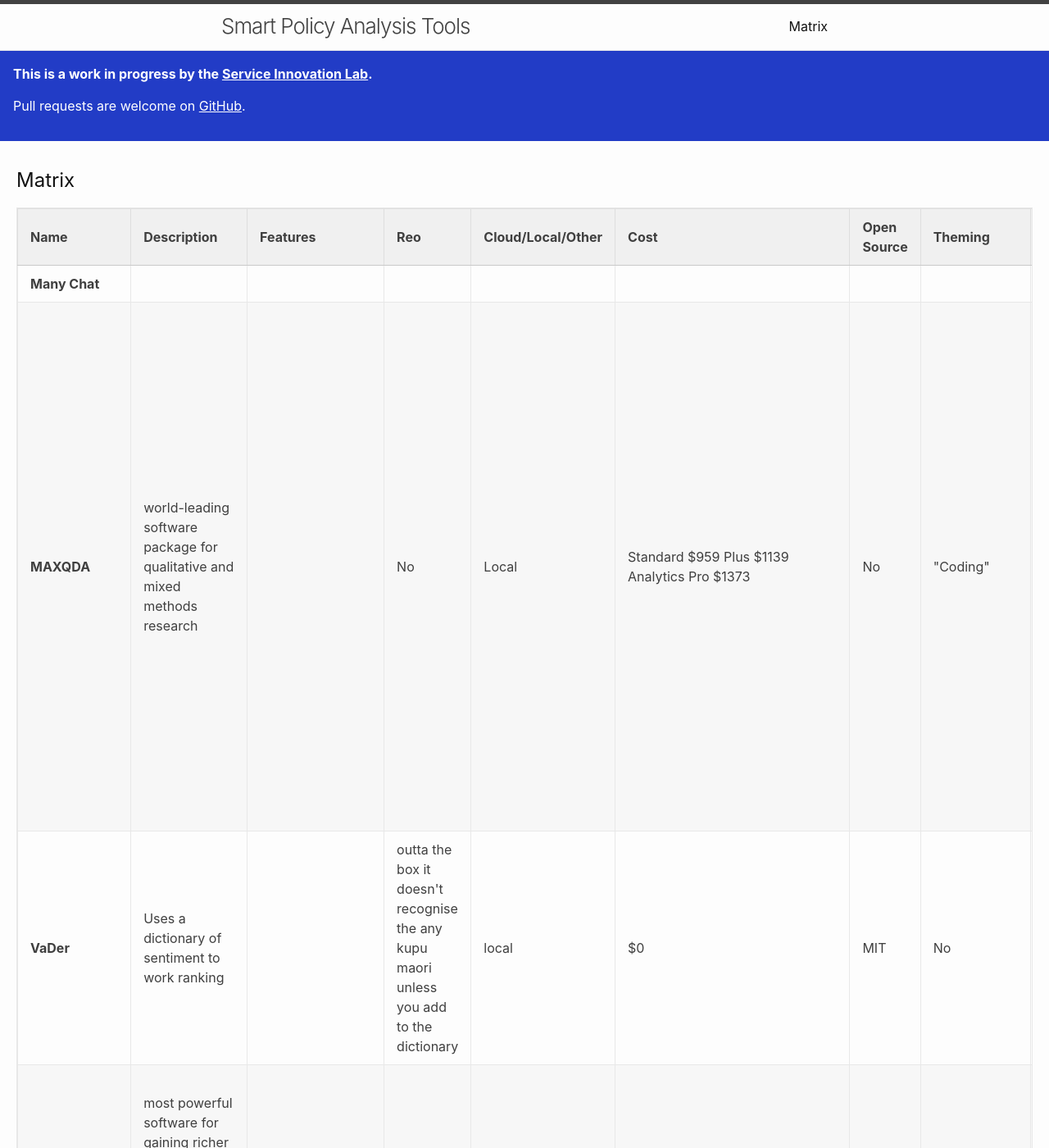
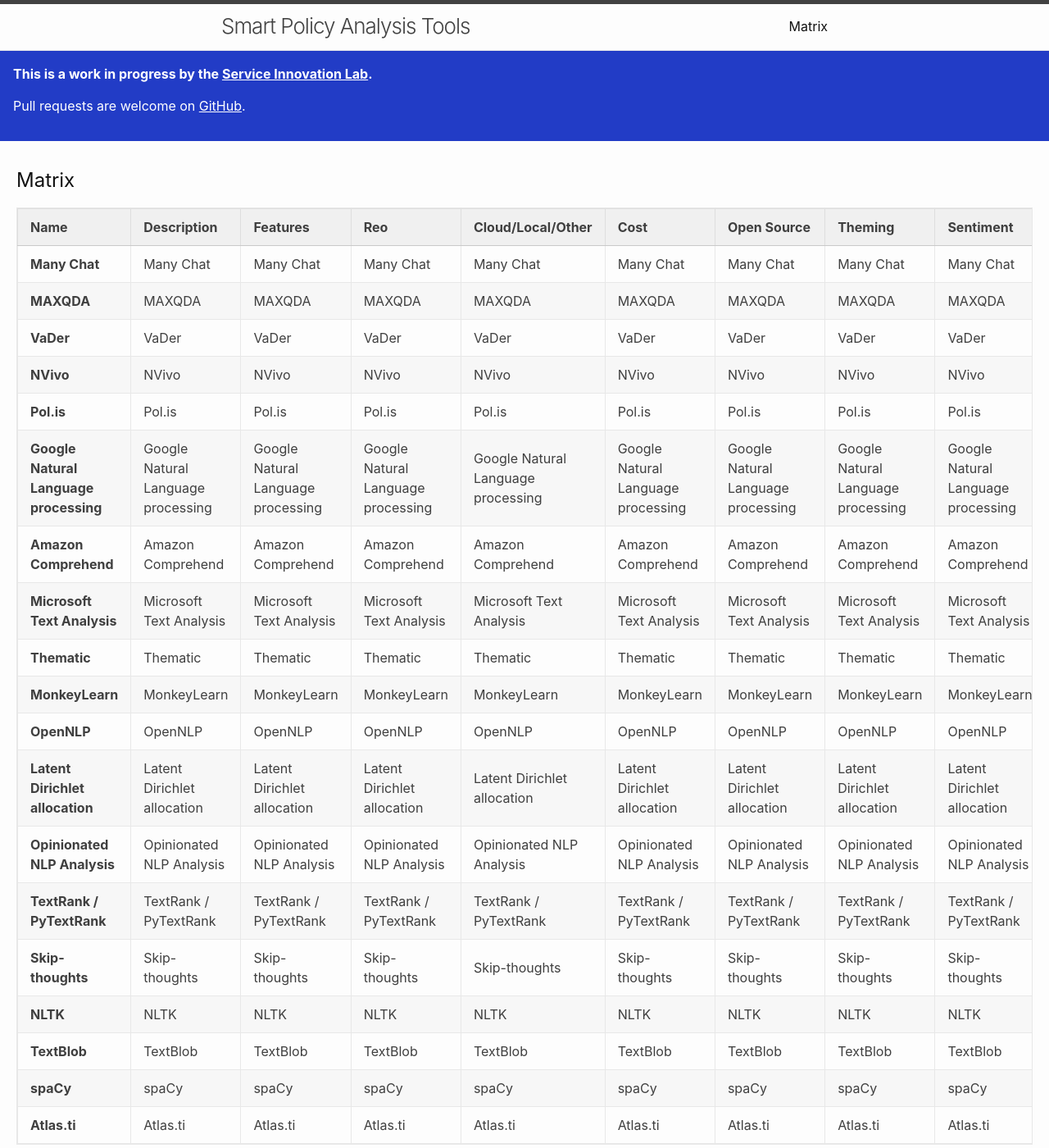
Before and after one commit to ServiceInnovationLab/bagel-box, a Jekyll site: the page built from pages/matrix.md, in a window 1280 px wide and 1400 px high. Shown: the whole window at 82% size. Built offline with Jekyll 4.4.1, drawn with Linux system fonts in a browser that asks for light colours; some of the changed text lies outside the part shown.

Commit message:
Updated report data for build 183

```diff
--- a/_data/matrix.yml
+++ b/_data/matrix.yml
@@ -1,349 +1,286 @@
----
 data:
 - name: Many Chat
-  report_author: ''
-  description: ''
-  reo: ''
-  cloud_local: ''
-  cost: ''
-  open_source: ''
-  theming: ''
-  sentiment: ''
-  input: ''
-  output: ''
-  community: ''
-  features: ''
-  nz_use: ''
-  link: ''
+  report_author: Many Chat
+  description: Many Chat
+  reo: Many Chat
+  cloud_local: Many Chat
+  cost: Many Chat
+  open_source: Many Chat
+  theming: Many Chat
+  sentiment: Many Chat
+  input: Many Chat
+  output: Many Chat
+  community: Many Chat
+  features: Many Chat
+  nz_use: Many Chat
+  link: Many Chat
 - name: MAXQDA
-  report_author: Ross
-  description: world-leading software package for qualitative and mixed methods research
-  reo: 'No'
-  cloud_local: Local
-  cost: "Standard $959\nPlus $1139\nAnalytics Pro \n$1373"
-  open_source: 'No'
-  theming: '"Coding"'
-  sentiment: 'No'
-  input: 'Audio
-
-    Video
-
-    Text'
-  output: 'Search queries, Word, Excel, HTML, Image files
-
-    Visual Tools: maps. matrix. codeline, code relations browser, word cloud, graphs,
-    comparison chart, customisable colours,
-
-    Mixed methods features: Stats and graphs, cross tabs, similarity analysis, quote
-    matrix.'
-  community: ''
-  features: ''
-  nz_use: 'Department of Conservation
-
-    Gavin Bryce (DoC)  gbryce@doc.govt.nz'
-  link: https://www.maxqda.com/what-is-maxqda
+  report_author: MAXQDA
+  description: MAXQDA
+  reo: MAXQDA
+  cloud_local: MAXQDA
+  cost: MAXQDA
+  open_source: MAXQDA
+  theming: MAXQDA
+  sentiment: MAXQDA
+  input: MAXQDA
+  output: MAXQDA
+  community: MAXQDA
+  features: MAXQDA
+  nz_use: MAXQDA
+  link: MAXQDA
 - name: VaDer
-  report_author: Brenda
-  description: 'Uses a dictionary of sentiment to work ranking
-
-    '
-  reo: outta the box it doesn't recognise the any kupu maori unless you add to the
-    dictionary
-  cloud_local: local
-  cost: $0
-  open_source: MIT
-  theming: 'No'
-  sentiment: 'Yes'
-  input: Text (cli)
-  output: 'commandline, pos,neg,neu, composite
-
-    '
-  community: ''
-  features: ''
-  nz_use: ''
-  link: https://github.com/cjhutto/vaderSentiment
+  report_author: VaDer
+  description: VaDer
+  reo: VaDer
+  cloud_local: VaDer
+  cost: VaDer
+  open_source: VaDer
+  theming: VaDer
+  sentiment: VaDer
+  input: VaDer
+  output: VaDer
+  community: VaDer
+  features: VaDer
+  nz_use: VaDer
+  link: VaDer
 - name: NVivo
-  report_author: Ross
-  description: most powerful software for gaining richer insights from qualitative
-    and mixed-methods data
-  reo: 'No'
-  cloud_local: Local
-  cost: $1119  USD
-  open_source: 'no'
-  theming: 'Yes'
-  sentiment: No? Can't tell
-  input: text, audio, video, emails, images, spreadsheets, online surveys, social
-    and web content and more
-  output: 'wordcloud, word trees, mindmap for nodes, heading formatting.    '
-  community: ''
-  features: ''
-  nz_use: ''
-  link: ''
+  report_author: NVivo
+  description: NVivo
+  reo: NVivo
+  cloud_local: NVivo
+  cost: NVivo
+  open_source: NVivo
+  theming: NVivo
+  sentiment: NVivo
+  input: NVivo
+  output: NVivo
+  community: NVivo
+  features: NVivo
+  nz_use: NVivo
+  link: NVivo
 - name: Pol.is
-  report_author: Jacob
-  description: Visualising what organisational members think.
-  reo: '?'
-  cloud_local: Cloud
-  cost: '? Contact for demo/pricing'
-  open_source: 'No'
-  theming: '?'
-  sentiment: '?'
-  input: '?'
-  output: '?'
-  community: ''
-  features: Polis clusters participants to define the opinion landscape, identifying
-    points of consensus and divergence.
-  nz_use: ''
-  link: https://pol.is/home
+  report_author: Pol.is
+  description: Pol.is
+  reo: Pol.is
+  cloud_local: Pol.is
+  cost: Pol.is
+  open_source: Pol.is
+  theming: Pol.is
+  sentiment: Pol.is
+  input: Pol.is
+  output: Pol.is
+  community: Pol.is
+  features: Pol.is
+  nz_use: Pol.is
+  link: Pol.is
 - name: Google Natural Language processing
-  report_author: Merrin
-  description: Google's API for natural language processing
-  reo: 'no'
-  cloud_local: Cloud
-  cost: free for low use, priced per 1000 calls after that - https://cloud.google.com/natural-language/pricing
-  open_source: 'no'
-  theming: not really - 'content classification'
-  sentiment: yes - overall sentiments, and sentiment for entities
-  input: text
-  output: JSON
-  community: ''
-  features: ''
-  nz_use: ''
-  link: https://cloud.google.com/natural-language/
+  report_author: Google Natural Language processing
+  description: Google Natural Language processing
+  reo: Google Natural Language processing
+  cloud_local: Google Natural Language processing
+  cost: Google Natural Language processing
+  open_source: Google Natural Language processing
+  theming: Google Natural Language processing
+  sentiment: Google Natural Language processing
+  input: Google Natural Language processing
+  output: Google Natural Language processing
+  community: Google Natural Language processing
+  features: Google Natural Language processing
+  nz_use: Google Natural Language processing
+  link: Google Natural Language processing
 - name: Amazon Comprehend
-  report_author: Merrin
-  description: Amazon's API for natural language processing
-  reo: 'no'
-  cloud_local: Cloud
-  cost: USD$0.01 per unit
-  open_source: 'no'
-  theming: can do
-  sentiment: 'yes'
-  input: text
-  output: JSON
-  community: ''
-  features: ''
-  nz_use: ''
-  link: https://aws.amazon.com/comprehend/
+  report_author: Amazon Comprehend
+  description: Amazon Comprehend
+  reo: Amazon Comprehend
+  cloud_local: Amazon Comprehend
+  cost: Amazon Comprehend
+  open_source: Amazon Comprehend
+  theming: Amazon Comprehend
+  sentiment: Amazon Comprehend
+  input: Amazon Comprehend
+  output: Amazon Comprehend
+  community: Amazon Comprehend
+  features: Amazon Comprehend
+  nz_use: Amazon Comprehend
+  link: Amazon Comprehend
 - name: Microsoft Text Analysis
-  report_author: Merrin
-  description: Microsoft's API for natural language processing
-  reo: 'no'
-  cloud_local: Cloud
-  cost: Pricing is a bit confusing - https://azure.microsoft.com/en-us/pricing/details/cognitive-services/text-analytics/
-  open_source: 'no'
-  theming: key phrase detection'
-  sentiment: 'yes'
-  input: text
-  output: JSON
-  community: ''
-  features: "Sentiment analysis, key phrase extraction, language detection (not including\
-    \ Te Reo M\u0101ori)"
-  nz_use: ''
-  link: https://azure.microsoft.com/en-us/services/cognitive-services/text-analytics/
+  report_author: Microsoft Text Analysis
+  description: Microsoft Text Analysis
+  reo: Microsoft Text Analysis
+  cloud_local: Microsoft Text Analysis
+  cost: Microsoft Text Analysis
+  open_source: Microsoft Text Analysis
+  theming: Microsoft Text Analysis
+  sentiment: Microsoft Text Analysis
+  input: Microsoft Text Analysis
+  output: Microsoft Text Analysis
+  community: Microsoft Text Analysis
+  features: Microsoft Text Analysis
+  nz_use: Microsoft Text Analysis
+  link: Microsoft Text Analysis
 - name: Thematic
-  report_author: Jacob
-  description: Finds actionable themes in raw data
-  reo: 'No'
-  cloud_local: Cloud
-  cost: '? Contact for demo/pricing'
-  open_source: 'No'
-  theming: 'Yes'
-  sentiment: 'No'
-  input: '?'
-  output: '?'
-  community: ''
-  features: Finds actionable themes in raw data & turns it into a recommendations
-    engine & gives you the tools to get stakeholders on board and build customer-centric
-    processes.
-  nz_use: ''
-  link: https://getthematic.com/
+  report_author: Thematic
+  description: Thematic
+  reo: Thematic
+  cloud_local: Thematic
+  cost: Thematic
+  open_source: Thematic
+  theming: Thematic
+  sentiment: Thematic
+  input: Thematic
+  output: Thematic
+  community: Thematic
+  features: Thematic
+  nz_use: Thematic
+  link: Thematic
 - name: MonkeyLearn
-  report_author: Jacob
-  description: Train custom machine learning models to get topic, sentiment, intent,
-    keywords and more.
-  reo: 'No'
-  cloud_local: Cloud
-  cost: 'Free - 300 Querries/mth; Low API Speed; 1 Small Custom Model
-
-    Team (Free) - 10000 Querries/mth; Medium API Speed; 3 Small Custom Models
-
-    Business (Schedule a Demo) - On Demand pricing.'
-  open_source: 'No'
-  theming: 'No'
-  sentiment: 'Yes'
-  input: 'CSV/Excel Files OR via direct integrations, Zapier or API.
-
-    Text format such as: Emails; Support Tickets; Reviews; NPS Feedback; Surveys;
-    Social Media.'
-  output: '?'
-  community: ''
-  features: Build text classifiers for detecting topic, sentiment, intent, urgency
-    and more.; Build text extractors to identify specific data within text, including
-    keywords, entities, features, and more.
-  nz_use: ''
-  link: 'https://monkeylearn.com/
-
-
-    https://monkeylearn.com/integrations/
-
-    '
+  report_author: MonkeyLearn
+  description: MonkeyLearn
+  reo: MonkeyLearn
+  cloud_local: MonkeyLearn
+  cost: MonkeyLearn
+  open_source: MonkeyLearn
+  theming: MonkeyLearn
+  sentiment: MonkeyLearn
+  input: MonkeyLearn
+  output: MonkeyLearn
+  community: MonkeyLearn
+  features: MonkeyLearn
+  nz_use: MonkeyLearn
+  link: MonkeyLearn
 - name: OpenNLP
-  report_author: Jacob
-  description: OpenNLP supports the most common NLP tasks.
-  reo: 'No'
-  cloud_local: Local
-  cost: Free
-  open_source: 'Yes'
-  theming: 'No'
-  sentiment: 'Yes'
-  input: The input and the output formats are specific to the tool, but often the
-    output is an array of String, and the input is a String or an array of String.
-  output: ''
-  community: ''
-  features: Tokenization, sentence segmentation, part-of-speech tagging, named entity
-    extraction, chunking, parsing, language detection and coreference resolution.
-  nz_use: ''
-  link: https://opennlp.apache.org/
+  report_author: OpenNLP
+  description: OpenNLP
+  reo: OpenNLP
+  cloud_local: OpenNLP
+  cost: OpenNLP
+  open_source: OpenNLP
+  theming: OpenNLP
+  sentiment: OpenNLP
+  input: OpenNLP
+  output: OpenNLP
+  community: OpenNLP
+  features: OpenNLP
+  nz_use: OpenNLP
+  link: OpenNLP
 - name: Latent Dirichlet allocation
-  report_author: Merrin
-  description: ''
-  reo: ''
-  cloud_local: ''
-  cost: ''
-  open_source: ''
-  theming: ''
-  sentiment: ''
-  input: ''
-  output: ''
-  community: ''
-  features: ''
-  nz_use: ''
-  link: ''
+  report_author: Latent Dirichlet allocation
+  description: Latent Dirichlet allocation
+  reo: Latent Dirichlet allocation
+  cloud_local: Latent Dirichlet allocation
+  cost: Latent Dirichlet allocation
+  open_source: Latent Dirichlet allocation
+  theming: Latent Dirichlet allocation
+  sentiment: Latent Dirichlet allocation
+  input: Latent Dirichlet allocation
+  output: Latent Dirichlet allocation
+  community: Latent Dirichlet allocation
+  features: Latent Dirichlet allocation
+  nz_use: Latent Dirichlet allocation
+  link: Latent Dirichlet allocation
 - name: Opinionated NLP Analysis
-  report_author: ''
-  description: ''
-  reo: ''
-  cloud_local: ''
-  cost: ''
-  open_source: ''
-  theming: ''
-  sentiment: ''
-  input: ''
-  output: ''
-  community: ''
-  features: ''
-  nz_use: ''
-  link: ''
+  report_author: Opinionated NLP Analysis
+  description: Opinionated NLP Analysis
+  reo: Opinionated NLP Analysis
+  cloud_local: Opinionated NLP Analysis
+  cost: Opinionated NLP Analysis
+  open_source: Opinionated NLP Analysis
+  theming: Opinionated NLP Analysis
+  sentiment: Opinionated NLP Analysis
+  input: Opinionated NLP Analysis
+  output: Opinionated NLP Analysis
+  community: Opinionated NLP Analysis
+  features: Opinionated NLP Analysis
+  nz_use: Opinionated NLP Analysis
+  link: Opinionated NLP Analysis
 - name: TextRank / PyTextRank
-  report_author: Jacob
-  description: Text summarization and keyword extraction.
-  reo: 'No'
-  cloud_local: Local
-  cost: Free
-  open_source: 'Yes'
-  theming: 'No'
-  sentiment: 'No'
-  input: Text
-  output: Text
-  community: ''
-  features: Text summarization and keyword extraction.
-  nz_use: ''
-  link: 'https://github.com/summanlp/textrank
-
-
-    https://pypi.org/project/summa/'
+  report_author: TextRank / PyTextRank
+  description: TextRank / PyTextRank
+  reo: TextRank / PyTextRank
+  cloud_local: TextRank / PyTextRank
+  cost: TextRank / PyTextRank
+  open_source: TextRank / PyTextRank
+  theming: TextRank / PyTextRank
+  sentiment: TextRank / PyTextRank
+  input: TextRank / PyTextRank
+  output: TextRank / PyTextRank
+  community: TextRank / PyTextRank
+  features: TextRank / PyTextRank
+  nz_use: TextRank / PyTextRank
+  link: TextRank / PyTextRank
 - name: Skip-thoughts
-  report_author: Jacob
-  description: Sentence encoder.
-  reo: 'No'
-  cloud_local: Local
-  cost: Free
-  open_source: 'Yes'
-  theming: 'No'
-  sentiment: 'No'
-  input: ''
-  output: ''
-  community: ''
-  features: Sentence encoder.
-  nz_use: ''
-  link: 'https://github.com/tensorflow/models/tree/master/research/skip_thoughts
-
-
-    https://pypi.org/project/skip-thoughts/'
+  report_author: Skip-thoughts
+  description: Skip-thoughts
+  reo: Skip-thoughts
+  cloud_local: Skip-thoughts
+  cost: Skip-thoughts
+  open_source: Skip-thoughts
+  theming: Skip-thoughts
+  sentiment: Skip-thoughts
+  input: Skip-thoughts
+  output: Skip-thoughts
+  community: Skip-thoughts
+  features: Skip-thoughts
+  nz_use: Skip-thoughts
+  link: Skip-thoughts
 - name: NLTK
-  report_author: Jacob
-  description: NLTK is a leading platform for building Python programs to work with
-    human language data.
-  reo: 'No'
-  cloud_local: Local
-  cost: Free
-  open_source: 'Yes'
-  theming: 'No'
-  sentiment: 'Yes'
-  input: String
-  output: ''
-  community: ''
-  features: Classification, tokenization, stemming, tagging, parsing, and semantic
-    reasoning.
-  nz_use: ''
-  link: http://www.nltk.org/
+  report_author: NLTK
+  description: NLTK
+  reo: NLTK
+  cloud_local: NLTK
+  cost: NLTK
+  open_source: NLTK
+  theming: NLTK
+  sentiment: NLTK
+  input: NLTK
+  output: NLTK
+  community: NLTK
+  features: NLTK
+  nz_use: NLTK
+  link: NLTK
 - name: TextBlob
-  report_author: Jacob
-  description: TextBlob is a Python (2 & 3) library for processing textual data.
-  reo: 'No'
-  cloud_local: Local
-  cost: Free
-  open_source: 'Yes'
-  theming: 'No'
-  sentiment: 'Yes'
-  input: String, CSV, JSON & TSV
-  output: String, int
-  community: ''
-  features: Common NLP tasks such as part-of-speech tagging, noun phrase extraction,
-    sentiment analysis, classification, translation, and more.
-  nz_use: ''
-  link: https://textblob.readthedocs.io/en/dev/index.html#
+  report_author: TextBlob
+  description: TextBlob
+  reo: TextBlob
+  cloud_local: TextBlob
+  cost: TextBlob
+  open_source: TextBlob
+  theming: TextBlob
+  sentiment: TextBlob
+  input: TextBlob
+  output: TextBlob
+  community: TextBlob
+  features: TextBlob
+  nz_use: TextBlob
+  link: TextBlob
 - name: spaCy
-  report_author: Jacob
-  description: Advanced NLP in Python.
-  reo: 'No'
-  cloud_local: Local
-  cost: Free
-  open_source: 'Yes'
-  theming: 'No'
-  sentiment: 'No'
-  input: json, jsonl
-  output: json,jsonl, msg
-  community: ''
-  features: It can be used to build information extraction or natural language understanding
-    systems, or to pre-process text for deep learning.
-  nz_use: ''
-  link: https://spacy.io/
+  report_author: spaCy
+  description: spaCy
+  reo: spaCy
+  cloud_local: spaCy
+  cost: spaCy
+  open_source: spaCy
+  theming: spaCy
+  sentiment: spaCy
+  input: spaCy
+  output: spaCy
+  community: spaCy
+  features: spaCy
+  nz_use: spaCy
+  link: spaCy
 - name: Atlas.ti
-  report_author: Jacob
-  description: ATLAS.ti is a powerful workbench for the qualitative analysis of large
-    bodies of textual, graphical, audio and video data.
-  reo: 'No'
-  cloud_local: Cloud/Local
-  cost: Free Trial Version & Paid Licences
-  open_source: 'No'
-  theming: 'No'
-  sentiment: 'Yes'
-  input: '.txt; .doc; .docx; .odt; .pdf; .wav; .mp3; .wma; etc
-
-    or even data from Evernote, Twitter, import entire surveys, etc.'
-  output: ''
-  community: ''
-  features: 'The quotation level is also radically unique to ATLAS.ti. If offers an
-    analytic level below coding and better supports inductive, interpretive research
-    approaches like grounded theory, hermeneutic, discourse analysis, sociology of
-    knowledge, or phenomenology than any other software.
-
-
-    This can also be said about the ATLAS.ti network / visualization function. It
-    offers the most integrated way of working with your data, it is a tool for visualization
-    as well as for analysis, for data organization as well as conceptual level analytic
-    work and data presentation.'
-  nz_use: ''
-  link: https://atlasti.com/product/what-is-atlas-ti/
+  report_author: Atlas.ti
+  description: Atlas.ti
+  reo: Atlas.ti
+  cloud_local: Atlas.ti
+  cost: Atlas.ti
+  open_source: Atlas.ti
+  theming: Atlas.ti
+  sentiment: Atlas.ti
+  input: Atlas.ti
+  output: Atlas.ti
+  community: Atlas.ti
+  features: Atlas.ti
+  nz_use: Atlas.ti
+  link: Atlas.ti
```
